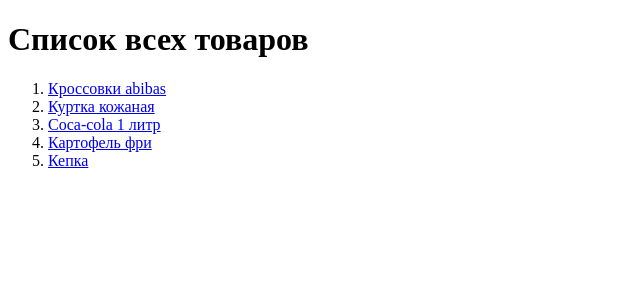
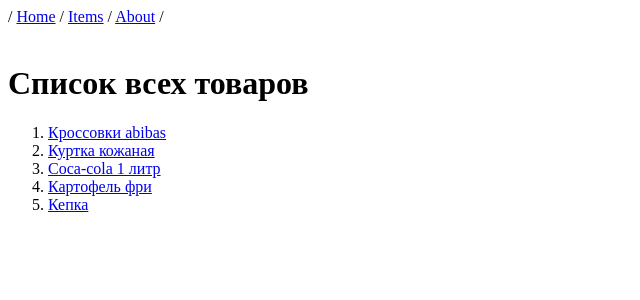
Before and after one commit to dmitriand/FirstDjango_10112025, a Django app: page /items/ in a window 1280 px wide. Shown: the top 300 px of the page, without its empty margins (0-640 px from the left). Run offline with Django 5.2, Linux system fonts and the light colour scheme.

Commit message:
Done. M2:task6

```diff
--- a/MainApp/views.py
+++ b/MainApp/views.py
@@ -27,6 +27,8 @@ def home(request):
 
 def about(request):
     text = f"""
+    / <a href="/">Home</a> / <a href="/items/">Items</a> / <a href="/about/">About</a> /
+    <br><br>
     Имя: {user["first_name"]}<br>
     Отчество: {user["middle_name"]}<br>
     Фамилия: {user["last_name"]}<br>
--- a/templates/index.html
+++ b/templates/index.html
@@ -6,6 +6,8 @@
     <title>Main page</title>
 </head>
 <body>
+    / <a href="/">Home</a> / <a href="/items/">Items</a> / <a href="/about/">About</a> /
+    <br><br>
     <h1> Приветствую! </h1>
 
     Меня зовут: <i>{{ name }}</i><br>
--- a/templates/item.html
+++ b/templates/item.html
@@ -6,6 +6,8 @@
     <title>Информация о товаре</title>
 </head>
 <body>
+    / <a href="/">Home</a> / <a href="/items/">Items</a> / <a href="/about/">About</a> /
+    <br><br>
     {% if quantity == 0 %}
         <p>Товар отсутствует</p>
     {% else %}
--- a/templates/items.html
+++ b/templates/items.html
@@ -6,6 +6,8 @@
     <title>Товары</title>
 </head>
 <body>
+    / <a href="/">Home</a> / <a href="/items/">Items</a> / <a href="/about/">About</a> /
+    <br><br>
     <h1>Список всех товаров</h1>
     <ol>
     {% for item in items %}
```
